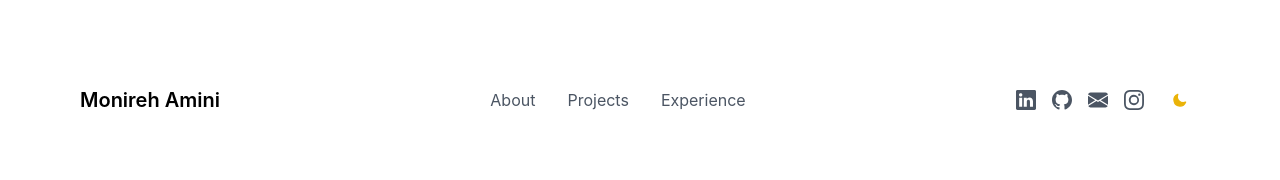
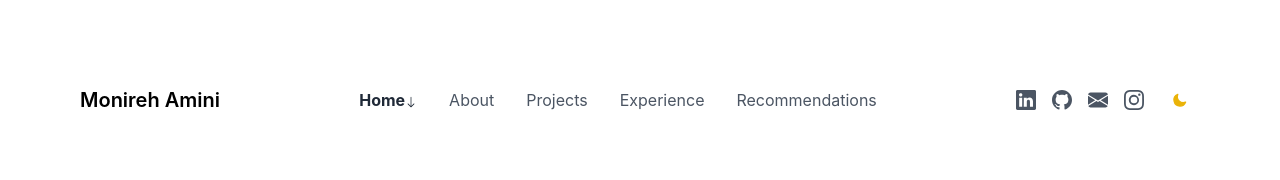
Before and after one commit to monireamini/monireamini.github.io, a Next.js app: page / in a window 1280 px wide. Shown: the top 180 px of the page. Built offline with nearby package versions, Linux system fonts and the light colour scheme.

Commit message:
add home menu

```diff
--- a/components/navbar/navbar.tsx
+++ b/components/navbar/navbar.tsx
@@ -34,9 +34,11 @@ const Navbar = () => {
 
                 {/* Menus */}
                 <div className="space-x-8 hidden md:block">
+                    <NavbarLink currentPath={router.asPath} targetPath={'/'} label={'Home'}/>
                     <NavbarLink currentPath={router.asPath} targetPath={'/about'} label={'About'}/>
                     <NavbarLink currentPath={router.asPath} targetPath={'/projects'} label={'Projects'}/>
                     <NavbarLink currentPath={router.asPath} targetPath={'/experience'} label={'Experience'}/>
+                    <NavbarLink currentPath={router.asPath} targetPath={'/recommendations'} label={'Recommendations'}/>
                     {/*<NavbarLink currentPath={router.asPath} targetPath={'/contact'} label={'Contact'}/>*/}
                 </div>
 
@@ -80,6 +82,9 @@ const Navbar = () => {
 
             {/* sidebar*/}
             <div className="space-x-8 block md:hidden mt-4">
+                <Link href="/" className="text-base font-normal text-gray-600 dark:text-gray-300">
+                    Home
+                </Link>
                 <Link href="/about" className="text-base font-normal text-gray-600 dark:text-gray-300">
                     About
                 </Link>
@@ -88,6 +93,9 @@ const Navbar = () => {
                 </Link>
                 <Link href="/experience" className="text-base font-normal text-gray-600 dark:text-gray-300">
                     Experience
+                </Link>
+                <Link href="/recommendations" className="text-base font-normal text-gray-600 dark:text-gray-300">
+                    Recommendations
                 </Link>
                 {/*<Link href="/contact" className="text-base font-normal text-gray-600 dark:text-gray-300">*/}
                 {/*    Contact*/}
--- /dev/null
+++ b/pages/projects.tsx
@@ -0,0 +1,7 @@
+import React from 'react';
+
+const ProjectsPage = () => {
+    return <p>Projects</p>;
+};
+
+export default ProjectsPage;
--- /dev/null
+++ b/pages/recommendations.tsx
@@ -0,0 +1,7 @@
+import React from 'react';
+
+const Recommendations = () => {
+    return <p>Recommendations</p>;
+};
+
+export default Recommendations;
```
